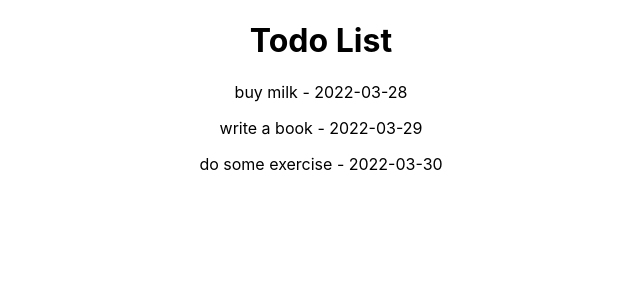
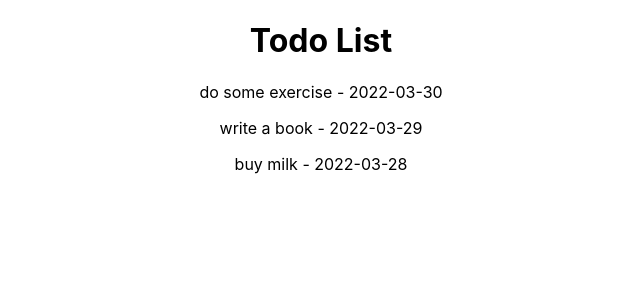
Before and after one commit to codehvila/Shopping-List, a React (Create React App) app: page / in a window 1280 px wide. Shown: the top 300 px of the page, without its empty margins (319-959 px from the left). Built offline with nearby package versions, Linux system fonts and the light colour scheme.

Commit message:
Use selectorFamily to take arguments in your selectors

```diff
--- a/src/App.js
+++ b/src/App.js
@@ -1,18 +1,14 @@
 import "./App.css";
-import { atom, selector, useRecoilValue } from "recoil";
+import { atom, selectorFamily, useRecoilValue } from "recoil";
 import { DateTime } from "luxon";
 
 const currentTime = DateTime.local();
 
-const sortValue = atom({
-  key: "sortValue",
-  default: "ASC",
-});
-
-const sortedTodoList = selector({
+const sortedTodoList = selectorFamily({
   key: "sortedTodoList",
-  get: ({ get }) => {
-    const sortedType = get(sortValue);
+  get:
+    (sortedType) =>
+    ({ get }) => {
       const todos = get(todoList);
 
       return sortedType === "ASC"
@@ -31,7 +27,8 @@ const todoList = atom({
 });
 
 function App() {
-  const mySortedTodoList = useRecoilValue(sortedTodoList);
+  const sortOrder = "DESC";
+  const mySortedTodoList = useRecoilValue(sortedTodoList(sortOrder));
 
   return (
     <div className="App">
```
Lines whose indentation alone changed are shown as unchanged.
